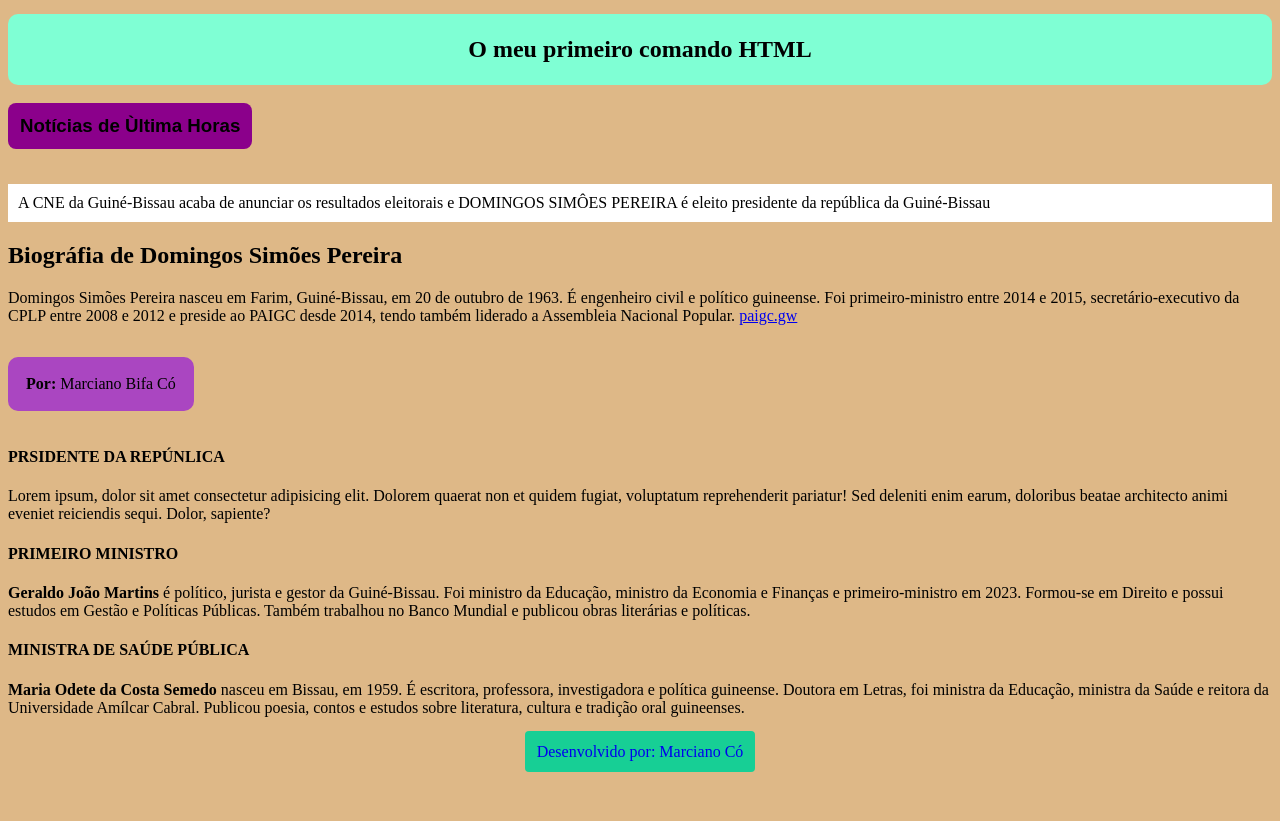
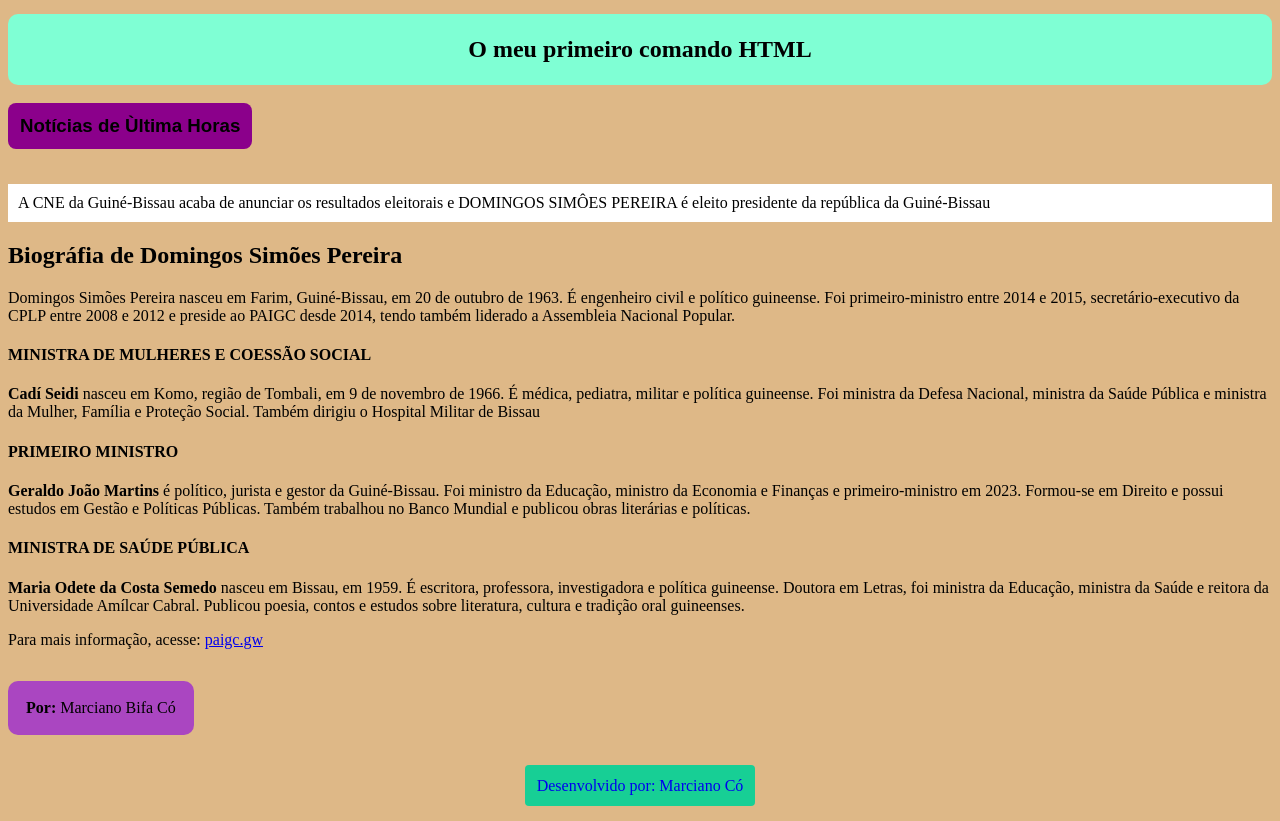
Before and after one commit to marcianonee/AULAS-HTML-E-CSS, a plain HTML site: page index.html in a window 1280 px wide. Shown: the part 108-929 px from the top of the page. Before the commit the page ends 895 px from the top, so only its background shows below. Drawn offline with Linux system fonts and the light colour scheme.

Commit message:
Algumas mexidas

```diff
--- a/index.html
+++ b/index.html
@@ -75,16 +75,12 @@
     <p>
         Domingos Simões Pereira nasceu em Farim, Guiné-Bissau, em 20 de outubro de 1963. É engenheiro civil e político
         guineense. Foi primeiro-ministro entre 2014 e 2015, secretário-executivo da CPLP entre 2008 e 2012 e preside ao
-        PAIGC desde 2014, tendo também liderado a Assembleia Nacional Popular. <a href="para mais informações, acesse."
-            target="_blank">paigc.gw</a>
+        PAIGC desde 2014, tendo também liderado a Assembleia Nacional Popular.
     </p>
-    <p class="autor"> <strong>Por:</strong> Marciano Bifa Có</p>
 
-    <h4>PRSIDENTE DA REPÚNLICA</h4>
+    <h4>MINISTRA DE MULHERES E COESSÃO SOCIAL</h4>
     <p>
-        Lorem ipsum, dolor sit amet consectetur adipisicing elit. Dolorem quaerat non et quidem fugiat, voluptatum
-        reprehenderit pariatur! Sed deleniti enim earum, doloribus beatae architecto animi eveniet reiciendis sequi.
-        Dolor, sapiente?
+        <strong>Cadí Seidi </strong>nasceu em Komo, região de Tombali, em 9 de novembro de 1966. É médica, pediatra, militar e política guineense. Foi ministra da Defesa Nacional, ministra da Saúde Pública e ministra da Mulher, Família e Proteção Social. Também dirigiu o Hospital Militar de Bissau
     </p>
 
     <h4>PRIMEIRO MINISTRO</h4>
@@ -101,6 +97,12 @@
         guineense. Doutora em Letras, foi ministra da Educação, ministra da Saúde e reitora da Universidade Amílcar
         Cabral. Publicou poesia, contos e estudos sobre literatura, cultura e tradição oral guineenses.
     </p>
+    <p>
+       Para mais informação, acesse: <a href="para mais informações, acesse."
+                target="_blank">paigc.gw</a>
+    </p>
+
+    <p class="autor"> <strong>Por:</strong> Marciano Bifa Có</p>
 
     <p>
     <footer>
```
